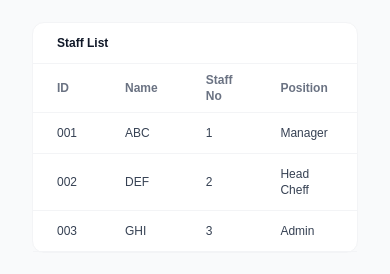
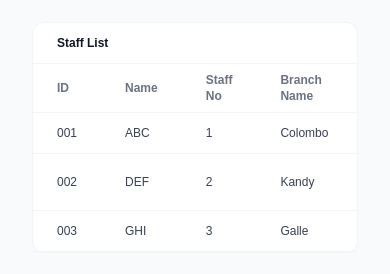
Before and after one commit to LTI-INTERNS/pos-micro-sass, a Next.js app: page /staffmanagement in a window 390 px wide. Shown: the part 292-566 px from the top of the page. Built offline with nearby package versions, Linux system fonts and the light colour scheme.

Commit message:
feat: add staff branch and phone filters

```diff
--- a/app/staffmanagement/page.tsx
+++ b/app/staffmanagement/page.tsx
@@ -8,7 +8,7 @@ import SearchBar from "../components/Admin/common/Search-bar";
 import CommonTable, { Column } from "../components/Admin/common/CommonTable";
 import AddStaffPopup from "./popup/AddStaffPopup";
 import ActionButton from "../components/Admin/common/ActionButton";
-
+import FilterChips from "@/app/components/Admin/common/FilterChips";
 import FilterPopup from "../components/Admin/common/FilterPopup";
 import { useTableFilters, getFilterOptions } from "../components/Admin/common/Filterlogic";
 import { useCSVExport } from "../components/Admin/common/csvExport";
@@ -19,8 +19,10 @@ type Staff = {
   id: string;
   name: string;
   staffNo: string;
+  branch: string;
   position: string;
   email: string;
+  phone: number;
   password: string;
   pin: string;
 };
@@ -39,8 +41,10 @@ export default function StaffManagementPage() {
     { key: "id", label: "ID" },
     { key: "name", label: "Name" },
     { key: "staffNo", label: "Staff No" },
+    { key: "branch", label: "Branch Name" },
     { key: "position", label: "Position" },
     { key: "email", label: "Email" },
+    { key: "phone", label: "Phone" },
     { key: "password", label: "Password" },
     { key: "pin", label: "Pin" },
   ];
@@ -49,7 +53,7 @@ export default function StaffManagementPage() {
   const filteredStaff = useTableFilters<Staff>({
     data: staffData,
     search,
-    searchKeys: ["id", "name", "staffNo", "position", "email"],
+    searchKeys: ["id", "name", "staffNo", "branch", "position", "email"],
     filters,
   });
 
@@ -61,6 +65,18 @@ export default function StaffManagementPage() {
       options: getFilterOptions(staffData, "position"),
     },
   ];
+
+  const isFilterApplied = Object.values(filters).some(
+    (v) => v && v.trim() !== ""
+  );
+
+  const removeFilter = (key: string) => {
+    setFilters((prev) => ({
+      ...prev,
+      [key]: "",
+    }));
+  };
+
 
   return (
     <DashboardLayout>
@@ -77,6 +93,13 @@ export default function StaffManagementPage() {
             showFilter={true}
             filterLabel="Filter"
             onFilter={() => setShowFilter(true)}
+            isFilterApplied={isFilterApplied}
+            onClearFilters={() => setFilters({})}
+          />
+
+          <FilterChips
+            filters={filters}
+            onRemove={removeFilter}
           />
 
           {/* Filter Popup */}
```
